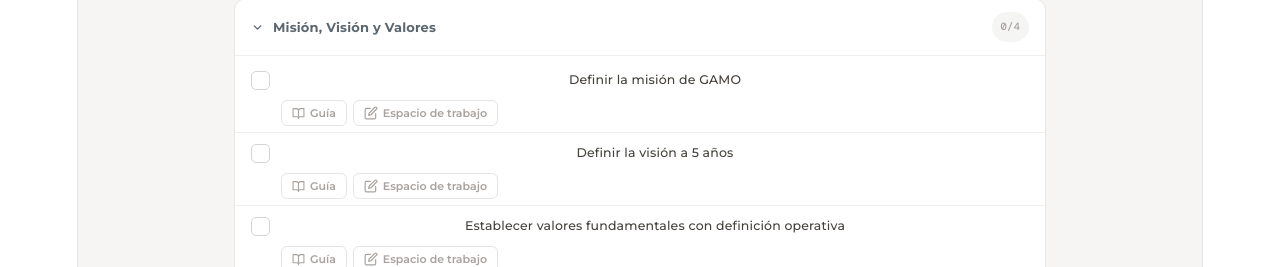
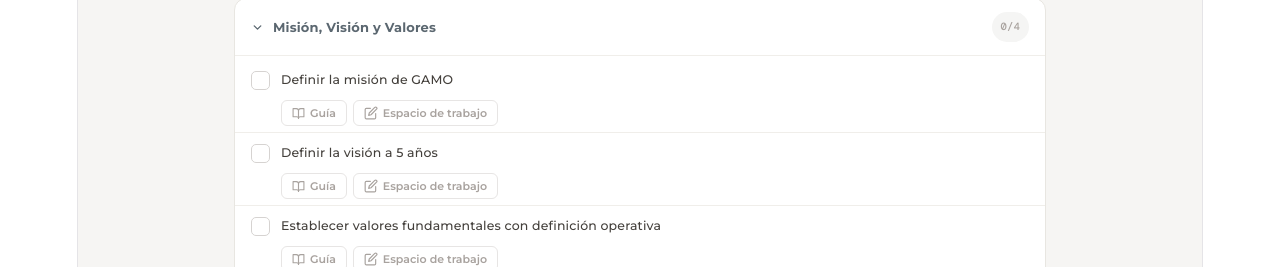
Before and after one commit to asesoriaintegralenriesgosgamo-png/gamo-iso9001, a React (Vite) app: page / in a window 1280 px wide. Shown: the part 533-800 px from the top of the page. Built offline with nearby package versions, Linux system fonts and the light colour scheme; no server answers; the database is empty.

Commit message:
Fix text alignment in lists

```diff
--- a/src/App.jsx
+++ b/src/App.jsx
@@ -409,7 +409,7 @@ export default function App(){
                   {/* Main row */}
                   <div className="row" onClick={()=>tog(ai,si,ii)} style={{padding:"10px 16px",display:"flex",gap:11,alignItems:"flex-start",cursor:"pointer",borderRadius:0,transition:"background .12s"}}>
                     <div style={{width:19,height:19,borderRadius:5,flexShrink:0,marginTop:1,border:item.done?"none":`1.5px solid ${P.s300}`,background:item.done?th.acc:"transparent",display:"flex",alignItems:"center",justifyContent:"center",transition:"all .2s"}}>{item.done&&I.chk("#fff")}</div>
-                    <span style={{fontSize:12.5,lineHeight:1.55,fontWeight:500,color:item.done?P.s400:P.s700,textDecoration:item.done?"line-through":"none",flex:1}}>{item.text}</span>
+                    <span style={{textAlign:"left",fontSize:12.5,lineHeight:1.55,fontWeight:500,color:item.done?P.s400:P.s700,textDecoration:item.done?"line-through":"none",flex:1}}>{item.text}</span>
                   </div>
 
                   {/* Action buttons */}
```
